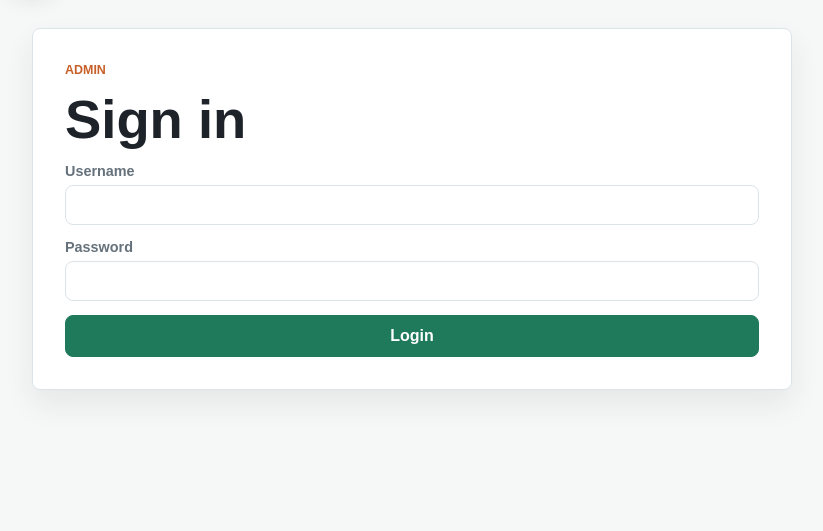
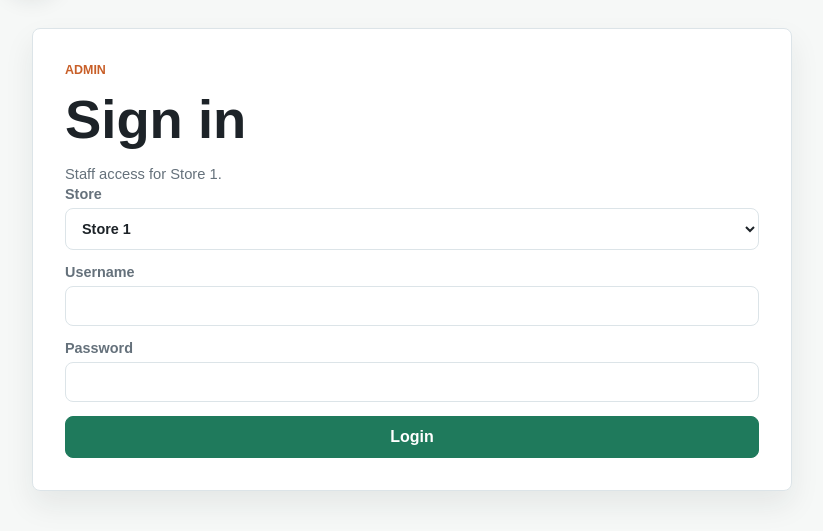
Before and after one commit to srujalgupta/Tea-trust-qr-ordering-system-, a Flask app: a page that uses app/templates/base.html in a window 1280 px wide. Shown: the part 77-608 px from the top of the page, without its empty margins (18-841 px from the left). Run offline with Flask 3, Linux system fonts and the light colour scheme; data comes from the database, SQL or seed files in the repository; data that the repository does not hold is empty; some libraries are stand-ins or nearby versions.

Commit message:
Separate store admin login flows

```diff
--- a/app/routes/admin.py
+++ b/app/routes/admin.py
@@ -12,6 +12,7 @@ from app.services.auth_service import (
 )
 from app.services.errors import AppError
 from app.services.security import generate_csrf_token
+from app.services.store_service import get_store
 
 
 admin_bp = Blueprint("admin", __name__, url_prefix="/admin")
@@ -36,17 +37,40 @@ def _safe_next_url(target):
     return target
 
 
+def _store_from_login_request(store_slug=None):
+    store_ref = (
+        store_slug
+        or request.form.get("store")
+        or request.args.get("store")
+        or request.args.get("store_id")
+    )
+    return get_store(store_ref) if store_ref else None
+
+
+def _default_admin_url(user, store=None):
+    if store and user.can_access_store(store.id):
+        return url_for(_default_admin_endpoint(user), store=store.slug)
+    if getattr(user, "store", None) and user.can_access_store(user.store.id):
+        return url_for(_default_admin_endpoint(user), store=user.store.slug)
+    return url_for(_default_admin_endpoint(user))
+
+
 @admin_bp.get("/")
 def index():
     if current_user.is_authenticated and current_user.is_admin:
-        return redirect(url_for(_default_admin_endpoint(current_user)))
+        return redirect(_default_admin_url(current_user, _store_from_login_request()))
+    store_ref = request.args.get("store") or request.args.get("store_id")
+    if store_ref:
+        return redirect(url_for("admin.login", store=store_ref))
     return redirect(url_for("admin.login"))
 
 
 @admin_bp.route("/login", methods=["GET", "POST"])
-def login():
+@admin_bp.route("/<store_slug>/login", methods=["GET", "POST"])
+def login(store_slug=None):
+    login_store = _store_from_login_request(store_slug)
     if current_user.is_authenticated and current_user.is_admin:
-        return redirect(url_for(_default_admin_endpoint(current_user)))
+        return redirect(_default_admin_url(current_user, login_store))
 
     if request.method == "POST":
         try:
@@ -57,6 +81,13 @@ def login():
         except AppError as exc:
             flash(exc.message, "error")
         else:
+            if login_store and not user.can_access_store(login_store.id):
+                flash(
+                    f"This login is for {login_store.name}. Use a {login_store.name} profile or an owner account.",
+                    "error",
+                )
+                return render_template("admin/login.html", store=login_store)
+
             session.clear()
             login_user(user)
             session.permanent = True
@@ -64,10 +95,10 @@ def login():
             flash("Logged in successfully.", "success")
             return redirect(
                 _safe_next_url(request.args.get("next"))
-                or url_for(_default_admin_endpoint(user))
+                or _default_admin_url(user, login_store)
             )
 
-    return render_template("admin/login.html")
+    return render_template("admin/login.html", store=login_store)
 
 
 @admin_bp.post("/logout")
--- a/app/static/js/app.js
+++ b/app/static/js/app.js
@@ -26,6 +26,9 @@ function storeBySlug(storeSlug) {
 }
 
 function selectedStore() {
+  const currentPageStore = storeById(bodyStore.id) || storeBySlug(bodyStore.slug);
+  if (currentPageStore) return currentPageStore;
+
   const isAdminPage = pageId.startsWith("admin-");
   if (isAdminPage) {
     const saved = localStorage.getItem(adminStoreKey);
@@ -77,7 +80,13 @@ function setupStoreSelector() {
       const storeSlug = option?.dataset.slug || storeById(storeId)?.slug || "";
       if (mode === "admin") {
         localStorage.setItem(adminStoreKey, storeId);
-        window.location.reload();
+        const nextUrl = new URL(window.location.href);
+        if (storeSlug) {
+          nextUrl.searchParams.set("store", storeSlug);
+        } else {
+          nextUrl.searchParams.set("store", storeId);
+        }
+        window.location.href = `${nextUrl.pathname}${nextUrl.search}`;
         return;
       }
       const nextUrl = new URL(window.location.href);
@@ -1514,7 +1523,7 @@ function initAdminDashboard() {
   }
 
   async function updateOrderStatus(orderId, status, cancellationReason = "") {
-    await apiFetch(`/api/v1/admin/orders/${orderId}/status`, {
+    await apiFetch(urlWithStore(`/api/v1/admin/orders/${orderId}/status`), {
       method: "PATCH",
       body: {
         status,
@@ -1961,7 +1970,7 @@ function initKitchenDisplay() {
   board.addEventListener("click", async (event) => {
     const button = event.target.closest("[data-kitchen-status]");
     if (!button) return;
-    await apiFetch(`/api/v1/admin/orders/${button.dataset.orderId}/status`, {
+    await apiFetch(urlWithStore(`/api/v1/admin/orders/${button.dataset.orderId}/status`), {
       method: "PATCH",
       body: { status: button.dataset.kitchenStatus },
     });
--- a/app/templates/admin/kitchen.html
+++ b/app/templates/admin/kitchen.html
@@ -11,7 +11,7 @@
       <h1>Kitchen Display</h1>
       <p class="helper-text">Pending, preparing, and ready orders update live.</p>
     </div>
-    <a class="button" href="{{ url_for('admin.dashboard') }}">Dashboard</a>
+    <a class="button" href="{{ url_for('admin.dashboard', store=default_store.slug) if default_store else url_for('admin.dashboard') }}">Dashboard</a>
   </section>
 
   <section class="kitchen-board" aria-live="polite">
--- a/app/templates/admin/login.html
+++ b/app/templates/admin/login.html
@@ -4,11 +4,27 @@
 {% block page_id %}admin-login{% endblock %}
 
 {% block content %}
+  {% set login_store = store if store is defined and store else default_store %}
   <section class="auth-panel">
     <p class="eyebrow">Admin</p>
     <h1>Sign in</h1>
+    {% if login_store %}
+      <p class="helper-text">Staff access for {{ login_store.name }}.</p>
+    {% endif %}
     <form class="form-stack" method="post">
       <input type="hidden" name="csrf_token" value="{{ csrf_token() }}">
+      {% if store_options|length > 1 %}
+        <label>
+          Store
+          <select name="store" required>
+            {% for option in store_options %}
+              <option value="{{ option.slug }}" {% if login_store and option.id == login_store.id %}selected{% endif %}>{{ option.name }}</option>
+            {% endfor %}
+          </select>
+        </label>
+      {% elif login_store %}
+        <input type="hidden" name="store" value="{{ login_store.slug }}">
+      {% endif %}
       <label>
         Username
         <input name="username" autocomplete="username" required>
--- a/app/templates/base.html
+++ b/app/templates/base.html
@@ -8,6 +8,7 @@
     <link rel="stylesheet" href="{{ url_for('static', filename='css/main.css') }}?v=27">
   </head>
   {% set selected_store = store if store is defined and store else default_store %}
+  {% set admin_store_slug = selected_store.slug if selected_store else none %}
   <body
     data-page="{% block page_id %}{% endblock %}"
     data-cafe-name="{{ cafe.name }}"
@@ -15,7 +16,7 @@
     data-store-slug="{{ selected_store.slug if selected_store else '' }}"
   >
     {% if current_user.is_authenticated and current_user.is_admin %}
-      {% set admin_home = url_for('admin.dashboard') if current_user.can('dashboard:view') else (url_for('admin.kitchen_display') if current_user.can('orders:update') else (url_for('admin.menu_manager') if current_user.can('menu:manage') else url_for('admin.settings'))) %}
+      {% set admin_home = (url_for('admin.dashboard', store=admin_store_slug) if admin_store_slug else url_for('admin.dashboard')) if current_user.can('dashboard:view') else ((url_for('admin.kitchen_display', store=admin_store_slug) if admin_store_slug else url_for('admin.kitchen_display')) if current_user.can('orders:update') else ((url_for('admin.menu_manager', store=admin_store_slug) if admin_store_slug else url_for('admin.menu_manager')) if current_user.can('menu:manage') else (url_for('admin.settings', store=admin_store_slug) if admin_store_slug else url_for('admin.settings')))) %}
       <div class="admin-app">
         <aside class="admin-sidebar" aria-label="Admin navigation">
           <a class="admin-brand" href="{{ admin_home }}">
@@ -30,39 +31,39 @@
 
           <nav class="admin-nav">
             {% if current_user.can('dashboard:view') %}
-              <a class="admin-nav-link {% if request.endpoint == 'admin.dashboard' %}active{% endif %}" href="{{ url_for('admin.dashboard') }}">
+              <a class="admin-nav-link {% if request.endpoint == 'admin.dashboard' %}active{% endif %}" href="{{ url_for('admin.dashboard', store=admin_store_slug) if admin_store_slug else url_for('admin.dashboard') }}">
                 <span class="nav-icon">D</span>
                 Dashboard
               </a>
             {% endif %}
             <p class="nav-section">Manage</p>
             {% if current_user.can('menu:manage') %}
-              <a class="admin-nav-link {% if request.endpoint == 'admin.menu_manager' %}active{% endif %}" href="{{ url_for('admin.menu_manager') }}">
+              <a class="admin-nav-link {% if request.endpoint == 'admin.menu_manager' %}active{% endif %}" href="{{ url_for('admin.menu_manager', store=admin_store_slug) if admin_store_slug else url_for('admin.menu_manager') }}">
                 <span class="nav-icon">M</span>
                 Menu Items
               </a>
             {% endif %}
             {% if current_user.can('tables:manage') %}
-              <a class="admin-nav-link {% if request.endpoint == 'admin.table_manager' %}active{% endif %}" href="{{ url_for('admin.table_manager') }}">
+              <a class="admin-nav-link {% if request.endpoint == 'admin.table_manager' %}active{% endif %}" href="{{ url_for('admin.table_manager', store=admin_store_slug) if admin_store_slug else url_for('admin.table_manager') }}">
                 <span class="nav-icon">T</span>
                 Tables
               </a>
             {% endif %}
             {% if current_user.can('orders:update') %}
-              <a class="admin-nav-link {% if request.endpoint == 'admin.kitchen_display' %}active{% endif %}" href="{{ url_for('admin.kitchen_display') }}">
+              <a class="admin-nav-link {% if request.endpoint == 'admin.kitchen_display' %}active{% endif %}" href="{{ url_for('admin.kitchen_display', store=admin_store_slug) if admin_store_slug else url_for('admin.kitchen_display') }}">
                 <span class="nav-icon">K</span>
                 Kitchen
               </a>
             {% endif %}
             {% if current_user.can('analytics:view') %}
-              <a class="admin-nav-link {% if request.endpoint == 'admin.analytics' %}active{% endif %}" href="{{ url_for('admin.analytics') }}">
+              <a class="admin-nav-link {% if request.endpoint == 'admin.analytics' %}active{% endif %}" href="{{ url_for('admin.analytics', store=admin_store_slug) if admin_store_slug else url_for('admin.analytics') }}">
                 <span class="nav-icon">A</span>
                 Analytics
               </a>
             {% endif %}
             <p class="nav-section">System</p>
             {% if current_user.can('settings:view') %}
-              <a class="admin-nav-link {% if request.endpoint == 'admin.settings' %}active{% endif %}" href="{{ url_for('admin.settings') }}">
+              <a class="admin-nav-link {% if request.endpoint == 'admin.settings' %}active{% endif %}" href="{{ url_for('admin.settings', store=admin_store_slug) if admin_store_slug else url_for('admin.settings') }}">
                 <span class="nav-icon">S</span>
                 Settings
               </a>
@@ -93,10 +94,12 @@
                   <span>Store</span>
                   <select id="storeSelect" data-store-select="admin" aria-label="Select admin store">
                     {% for option in store_options %}
-                      <option value="{{ option.id }}" data-slug="{{ option.slug }}">{{ option.name }}</option>
+                      <option value="{{ option.id }}" data-slug="{{ option.slug }}" {% if selected_store and option.id == selected_store.id %}selected{% endif %}>{{ option.name }}</option>
                     {% endfor %}
                   </select>
                 </label>
+              {% elif selected_store %}
+                <span class="date-pill">{{ selected_store.name }}</span>
               {% endif %}
               <span class="date-pill">{{ today_label }}</span>
               <span class="admin-avatar">{{ current_user.username[:1]|upper }}</span>
@@ -145,7 +148,7 @@
         <nav class="topnav">
           <a href="{{ url_for('customer.menu', store=selected_store.slug, table=active_table.id) if active_table and selected_store else (url_for('customer.menu', store=selected_store.slug) if selected_store else url_for('customer.menu')) }}">Menu</a>
           <a href="{{ url_for('customer.cart', store=selected_store.slug, table=active_table.id) if active_table and selected_store else (url_for('customer.cart', store=selected_store.slug) if selected_store else url_for('customer.cart')) }}">Cart</a>
-          <a href="{{ url_for('admin.login') }}">Admin</a>
+          <a href="{{ url_for('admin.login', store=selected_store.slug) if selected_store else url_for('admin.login') }}">Admin</a>
         </nav>
       </header>
 
--- a/app/templates/index.html
+++ b/app/templates/index.html
@@ -11,7 +11,7 @@
     <p>{{ cafe.tagline }} ordering is ready with menu, cart, token tracking, pay-at-counter billing, admin dashboard, and table QR flow.</p>
     <div class="hero-actions">
       <a class="button primary" href="{{ url_for('customer.menu') }}">Open menu</a>
-      <a class="button" href="{{ url_for('admin.login') }}">Admin login</a>
+      <a class="button" href="{{ url_for('admin.login', store=default_store.slug) if default_store else url_for('admin.login') }}">Admin login</a>
       <a class="button ghost" href="{{ url_for('health.health_check') }}">Health check</a>
     </div>
   </section>
```
Also changed, not shown: app/__init__.py (+16 -2 lines), app/services/auth_service.py (+10 -2 lines), tests/test_store_scoping.py (+91 -0 lines).
